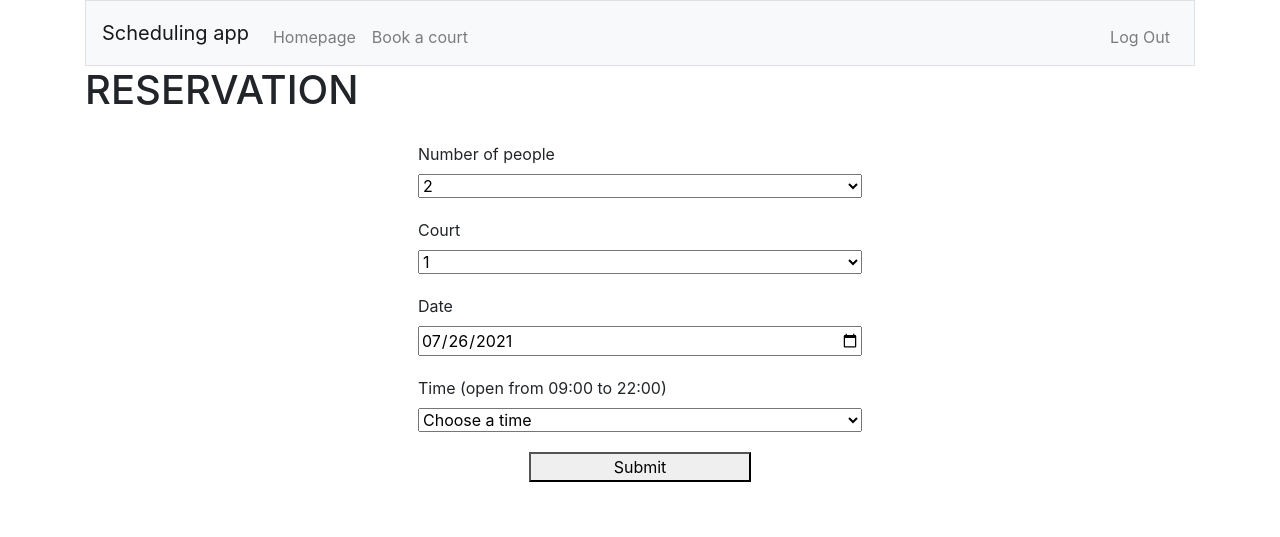
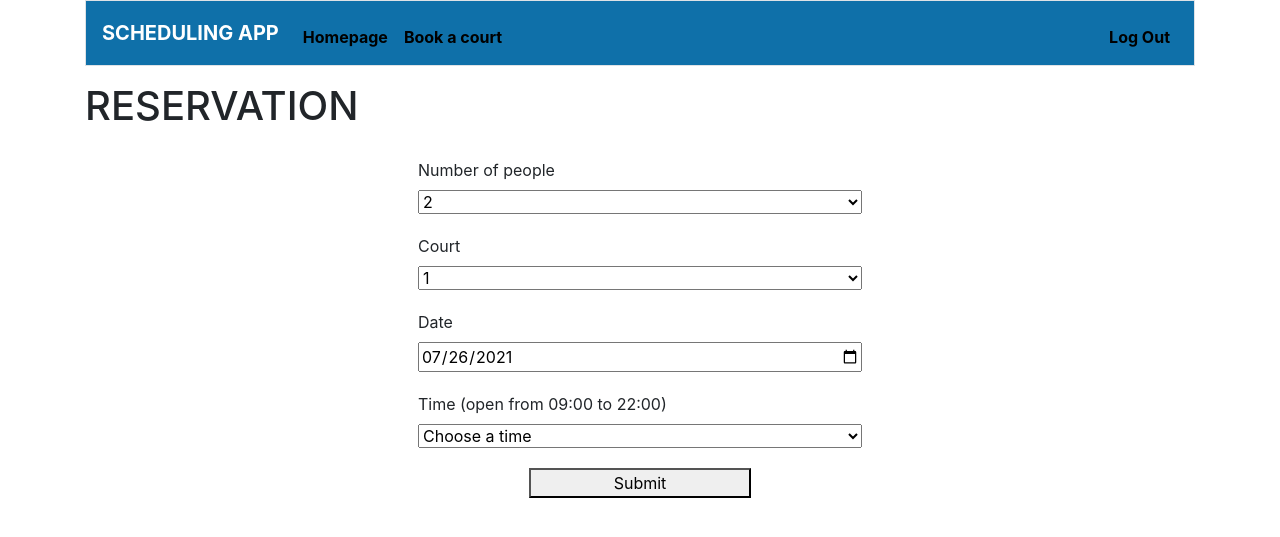
Before and after one commit to guiOsorio/Court-Scheduling-Platform, a Flask app: page /reservation in a window 1280 px wide. Shown: the top 537 px of the page. Run offline with Flask 2, Linux system fonts and the light colour scheme; a user stored in the database is signed in.

Commit message:
SASS setup

```diff
--- a/app.py
+++ b/app.py
@@ -208,8 +208,7 @@ def logout():
 
 
 # REQUIREMENTS
-    # implement login
-    # implement SASS
+    # simplify app.py
     # form
         # displays a calendar daypicker but with invalid dates disabled (already past dates, days where club is closed, days more than a month from today)
         # displays only options of valid times (from 09:00 to 22:00, with a step of 30 minutes) (only enable to pick available times for the specific court)
--- /dev/null
+++ b/static/css/main.css
@@ -0,0 +1,32 @@
+.nav {
+  background-color: #0F70A9 !important;
+  margin-bottom: 1rem;
+}
+.nav__title {
+  color: #FFF !important;
+  font-weight: bold;
+}
+.nav-link {
+  color: #000 !important;
+  font-weight: bold;
+}
+.nav-link:hover {
+  color: #999 !important;
+}
+
+.reservation-form {
+  width: 40%;
+  margin: 0 auto;
+  display: flex;
+  flex-direction: column;
+  justify-content: center;
+}
+.reservation-form label {
+  padding-top: 20px;
+}
+.reservation-form button {
+  width: 50%;
+  margin: 20px auto;
+}
+
+/*# sourceMappingURL=main.css.map */
--- /dev/null
+++ b/static/sass/_base.scss
@@ -0,0 +1,18 @@
+.nav {
+    background-color: $color-primary !important;
+    margin-bottom: 1rem;
+
+    &__title {
+        color: $color-white !important;
+        font-weight: bold;
+    }
+
+    &-link {
+        color: $color-black !important;
+        font-weight: bold;
+
+        &:hover {
+            color: $color-grey !important;
+        }
+    }
+}
--- /dev/null
+++ b/static/sass/_components.scss
@@ -0,0 +1,17 @@
+.reservation-form {
+    width: 40%;
+    margin: 0 auto;
+
+    display: flex;
+    flex-direction: column;
+    justify-content: center;
+
+    & label {
+        padding-top: 20px;
+    }
+
+    & button {
+        width: 50%;
+        margin: 20px auto;
+    }
+}
--- /dev/null
+++ b/static/sass/_variables.scss
@@ -0,0 +1,5 @@
+$color-primary: #0F70A9;
+
+$color-white: #FFF;
+$color-grey: #999;
+$color-black: #000;
--- /dev/null
+++ b/static/sass/main.scss
@@ -0,0 +1,4 @@
+@import "variables.scss";
+@import "base.scss";
+@import "components.scss";
+@import "layout.scss";
--- a/static/styles.css
+++ /dev/null
@@ -1,17 +0,0 @@
-.schedule-form {
-    width: 40%;
-    margin: 0 auto;
-
-    display: flex;
-    flex-direction: column;
-    justify-content: center;
-}
-
-.schedule-form label {
-    padding-top: 20px;
-}
-
-.schedule-form button {
-    width: 50%;
-    margin: 20px auto;
-}
--- a/templates/layout.html
+++ b/templates/layout.html
@@ -8,7 +8,7 @@
     <!-- http://getbootstrap.com/docs/4.5/ -->
     <link rel="stylesheet" href="https://cdn.jsdelivr.net/npm/bootstrap@4.5.3/dist/css/bootstrap.min.css" integrity="sha384-TX8t27EcRE3e/ihU7zmQxVncDAy5uIKz4rEkgIXeMed4M0jlfIDPvg6uqKI2xXr2" crossorigin="anonymous">
 
-    <link rel="stylesheet" href="/static/styles.css">
+    <link rel="stylesheet" href="/static/css/main.css">
 
     <link rel="icon" href="/static/favicon.png">
 
@@ -22,7 +22,7 @@
 
     <!-- NAVBAR -->
     <nav class="navbar navbar-expand-md navbar-light bg-light border nav">
-        <a class="navbar-brand nav__title" href="/">Scheduling app</a>
+        <a class="navbar-brand nav__title" href="/">SCHEDULING APP</a>
         <button aria-controls="navbar" aria-expanded="false" aria-label="Toggle navigation" class="navbar-toggler" data-target="#navbar" data-toggle="collapse" type="button">
             <span class="navbar-toggler-icon"></span>
         </button>
--- a/templates/reservation.html
+++ b/templates/reservation.html
@@ -4,7 +4,7 @@
 
     <h1>RESERVATION</h1>
 
-    <form action="/reservation" method="POST" class="schedule-form">
+    <form action="/reservation" method="POST" class="reservation-form">
         {{ form.csrf_token }}
 
         {{ form.people.label }}
```
Also changed, not shown: static/sass/_layout.scss (added), 1 other file.
